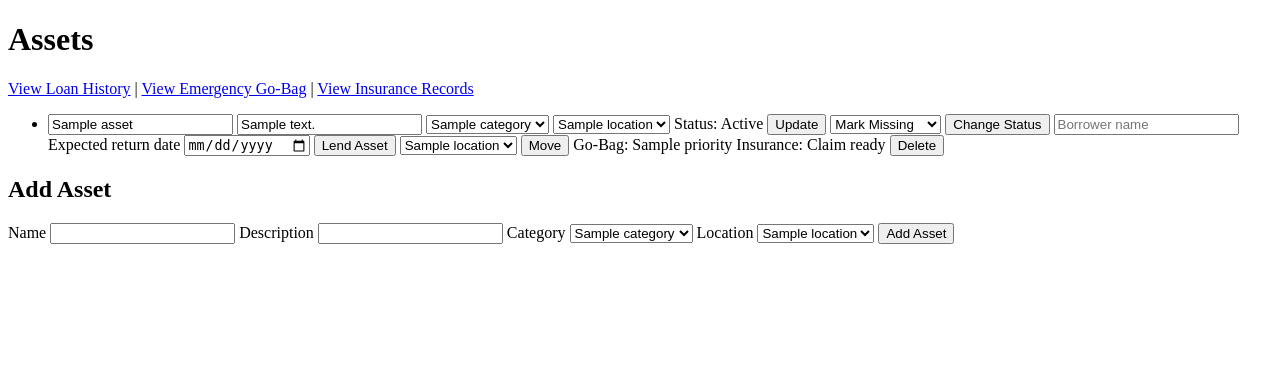
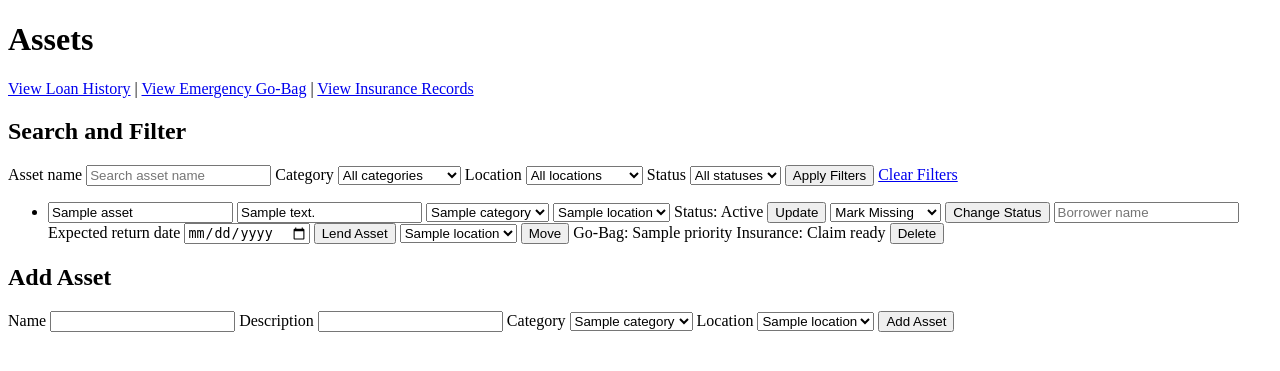
Before and after one commit to ArvindWilliams/home-inventory-manager, a Flask app: page /assets in a window 1280 px wide. Shown: the top 371 px of the page. Run offline with Flask 3, Linux system fonts and the light colour scheme; the visitor is signed in with stand-in values (Sample User, id 1); tables that the repository leaves empty hold one stand-in row (values such as "Sample post").

Commit message:
HIM-116 Add asset search and filter controls

```diff
--- a/templates/assets.html
+++ b/templates/assets.html
@@ -14,6 +14,49 @@
         <a href="{{ url_for('go_bag') }}">View Emergency Go-Bag</a> |
         <a href="{{ url_for('insurance_records') }}">View Insurance Records</a>
     </p>
+
+    <h2>Search and Filter</h2>
+    <form method="GET" action="{{ url_for('assets') }}">
+        <label for="search">Asset name</label>
+        <input type="text" id="search" name="search" value="{{ search }}" placeholder="Search asset name">
+
+        <label for="filter_category">Category</label>
+        <select id="filter_category" name="category_id">
+            <option value="">All categories</option>
+            {% for category in categories %}
+            <option value="{{ category.id }}" {% if selected_category_id == category.id|string %}selected{% endif %}>
+                {{ category.name }}
+            </option>
+            {% endfor %}
+        </select>
+
+        <label for="filter_location">Location</label>
+        <select id="filter_location" name="location_id">
+            <option value="">All locations</option>
+            {% for location in locations %}
+            <option value="{{ location.id }}" {% if selected_location_id == location.id|string %}selected{% endif %}>
+                {{ location.name }}
+            </option>
+            {% endfor %}
+        </select>
+
+        <label for="filter_status">Status</label>
+        <select id="filter_status" name="status">
+            <option value="">All statuses</option>
+            {% for status_option in asset_statuses %}
+            <option value="{{ status_option }}" {% if selected_status == status_option %}selected{% endif %}>
+                {{ status_option }}
+            </option>
+            {% endfor %}
+        </select>
+
+        <button type="submit">Apply Filters</button>
+        <a href="{{ url_for('assets') }}">Clear Filters</a>
+    </form>
+
+    {% if not assets %}
+    <p>No assets match the selected search or filters.</p>
+    {% endif %}
 
     <ul>
         {% for asset in assets %}
```
